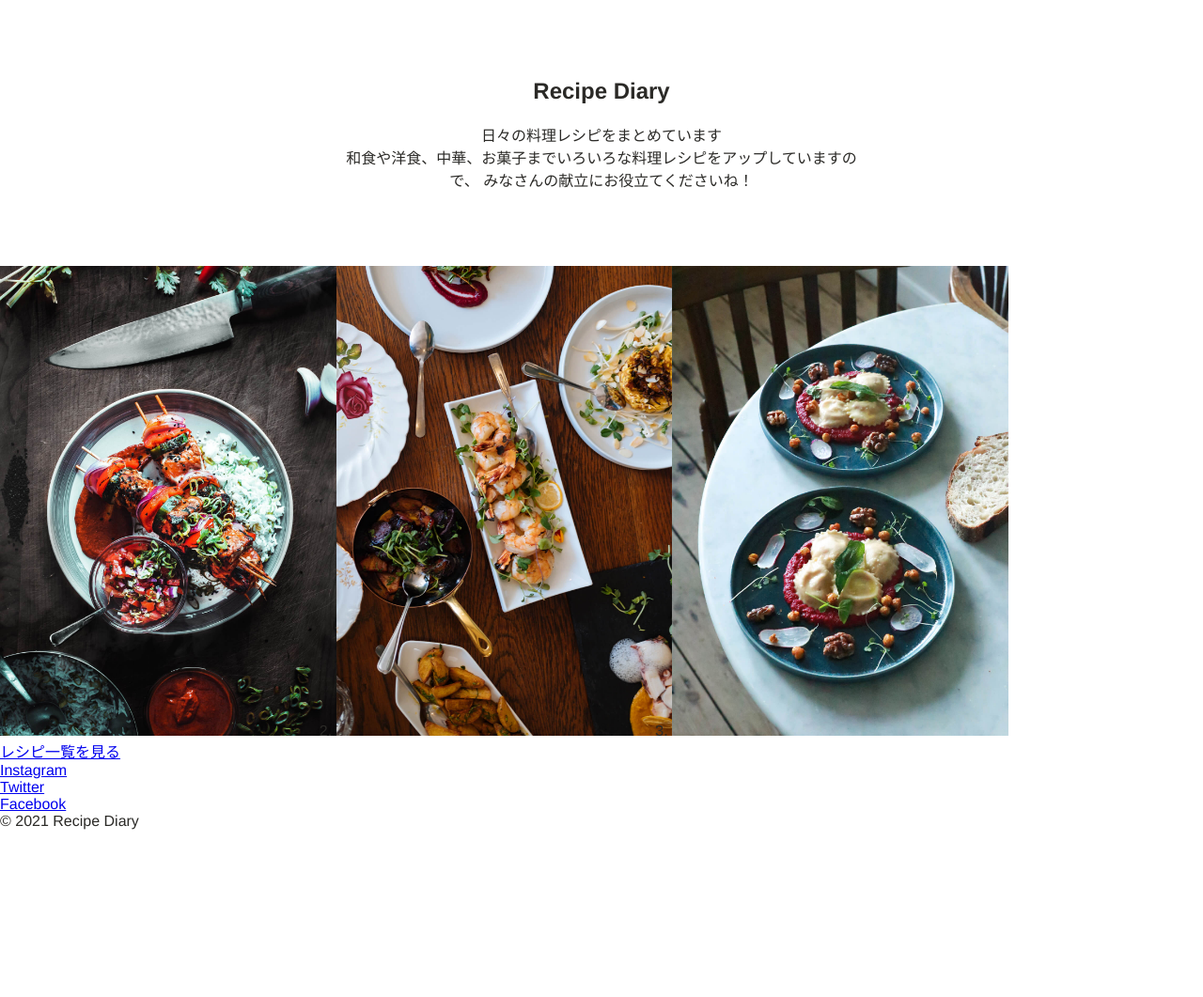
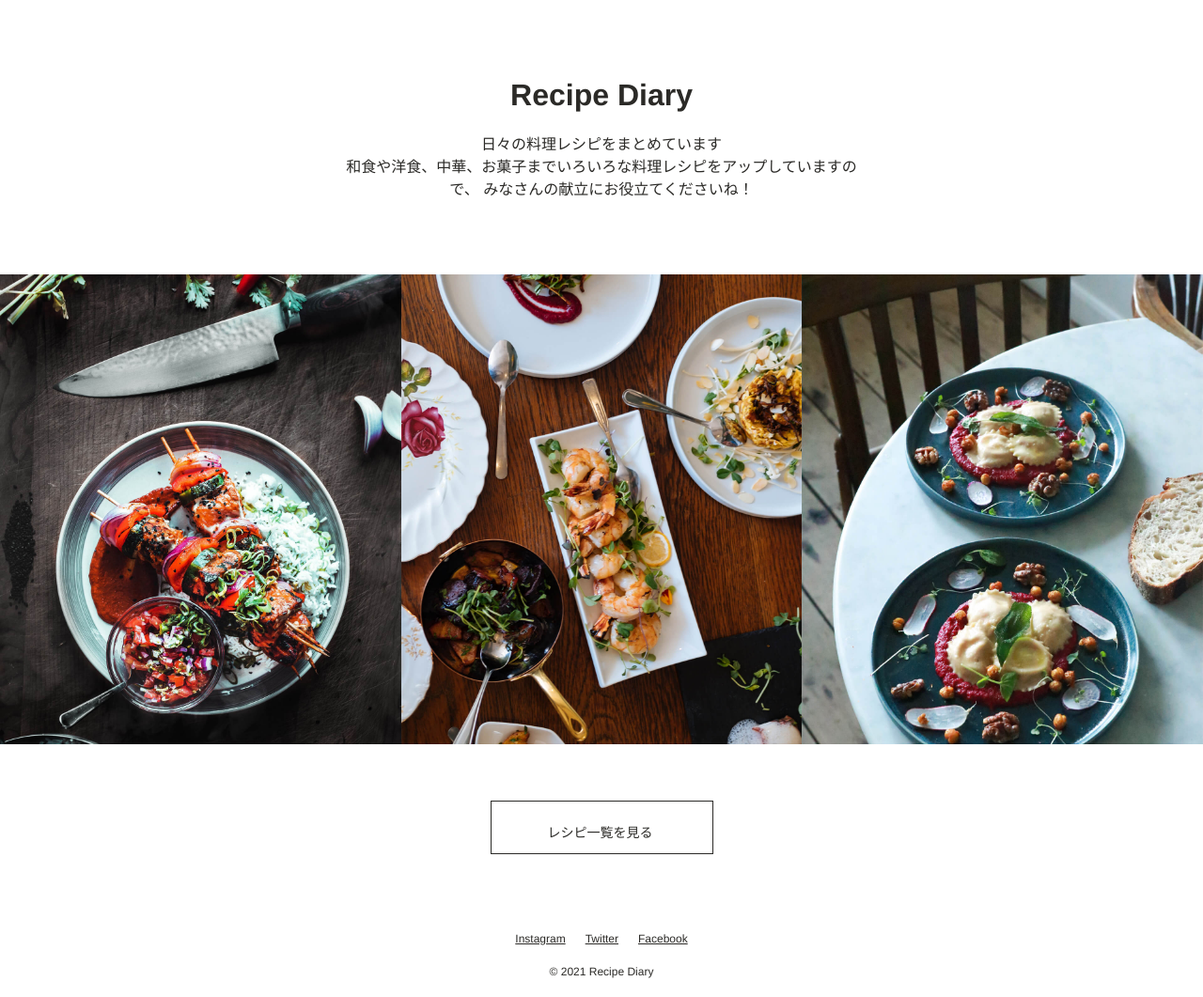
Before and after one commit to akihitosa/recipediary, a plain HTML site: page index.html in a window 1280 px wide. Shown: the part 854-1915 px from the top of the page at 94% size. Before the commit the page ends 1737 px from the top, so only its background shows below. Drawn offline with Linux system fonts and the light colour scheme; some packages are replaced by stand-ins of ours.

Commit message:
パソコンサイト完了

```diff
--- a/index.html
+++ b/index.html
@@ -26,11 +26,11 @@
         </section>
 
         <div class="foodphot">
-            <ol>
+            <ul>
                 <li><img src="img/recipe1.jpg" alt=""></li>
                 <li><img src="img/recipe2.jpg" alt=""></li>
                 <li><img src="img/recipe3.jpg" alt=""></li>
-            </ol>
+            </ul>
         </div>
 
         <div class="recipe-list">
--- a/style.scss
+++ b/style.scss
@@ -7,6 +7,9 @@ html {
   }
   img {
     max-width: 100%;
+  }
+  li {
+    list-style: none;
   }
 
   /*----------------------------
@@ -20,14 +23,53 @@ html {
     text-align: center;
     h1 {
       margin-bottom: 20px;
+      font-size: 2rem;
     }
   }
 
   .foodphot {
-    ol {
-      display: flex;
+    margin-bottom: 60px;
+    ul {
+        display: flex;
+        height: 500px;
+        overflow: hidden
     }
     img {
-      height: 500px;
+        flex: 1;
+        object-fit: cover;
     }
   }
+
+  .recipe-list {
+    width: 237px;
+    height: 57px;
+    border: 1px solid #2B2A27;
+    padding: 22px 60px;
+    margin: 0 auto;
+    a {
+        font-size: 0.875rem;
+        color: #2B2A27;
+        text-decoration: none;
+    }
+  }
+
+  .link {
+    margin-top: 80px;
+    ul {
+        display: flex;
+        justify-content: center;
+        a {
+            margin: 0 10.5px;
+            color: #2B2A27;
+            font-size: 0.750rem;
+        }
+    }
+  }
+  footer {
+    p {
+        color: #2B2A27;
+        font-size: 0.750rem;
+        text-align: center;
+        margin: 20px 0;
+    }
+  }
```
Also changed, not shown: style.css, 1 other file.
